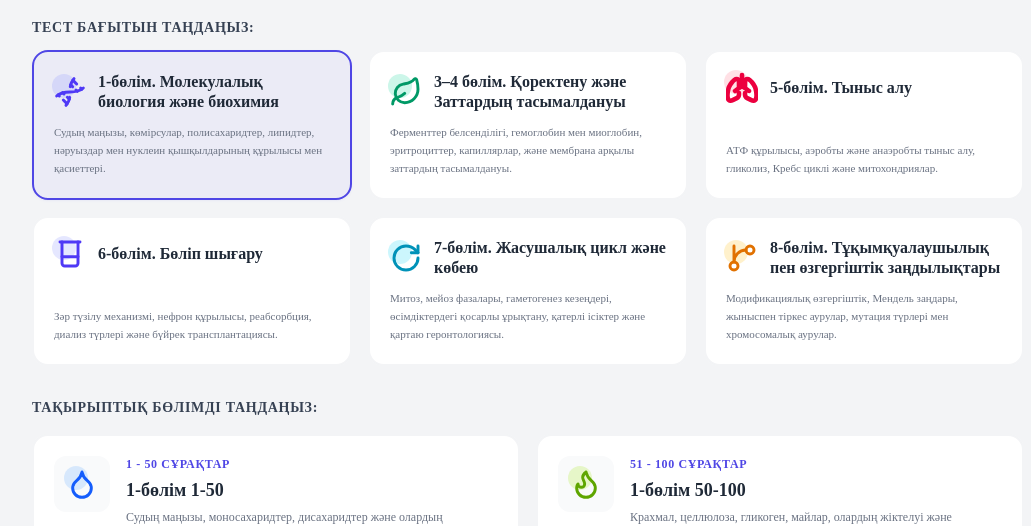
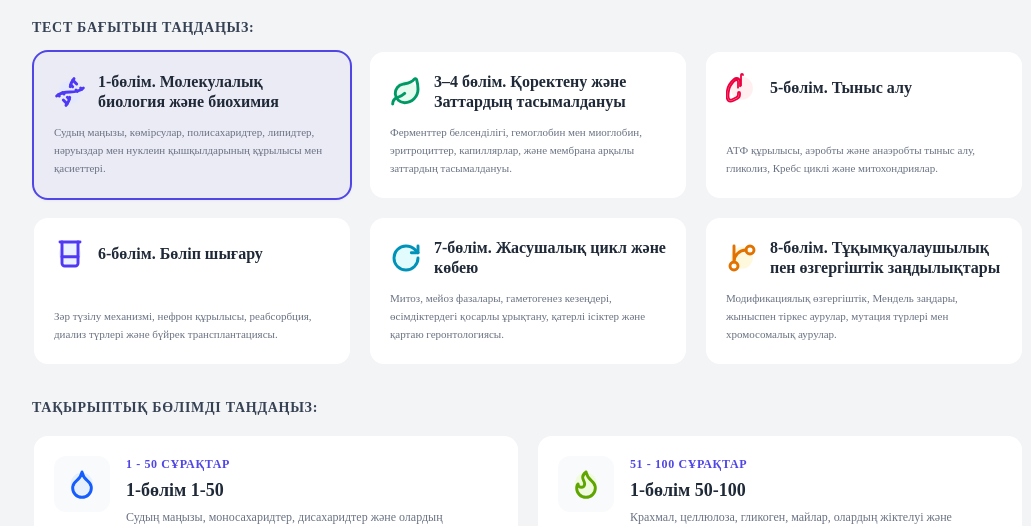
Before and after one commit to nuran-command/biology-quiz, a React (Vite) app: page / in a window 1280 px wide. Shown: the part 277-803 px from the top of the page, without its empty margins (112-1143 px from the left). Built offline with nearby package versions, Linux system fonts and the light colour scheme; a web font is replaced by a local one.

Commit message:
Center background circle badge and make lungs icon outline thinner

```diff
--- a/src/components/SvgIcon.tsx
+++ b/src/components/SvgIcon.tsx
@@ -28,70 +28,70 @@ export const SvgIcon = ({ name, className = "w-8 h-8" }: Props) => {
     case 'dna':
       IconComponent = Dna;
       iconColorClass = "text-indigo-600";
-      badgeColorClass = "bg-indigo-400/20";
+      badgeColorClass = "bg-indigo-100/60";
       break;
     case 'nutrition':
       IconComponent = Leaf;
       iconColorClass = "text-emerald-600";
-      badgeColorClass = "bg-emerald-400/20";
+      badgeColorClass = "bg-emerald-100/60";
       break;
     case 'respiration':
       iconColorClass = "text-rose-600";
-      badgeColorClass = "bg-rose-400/20";
+      badgeColorClass = "bg-rose-100/60";
       customSvg = (
-        <svg viewBox="0 0 16 16" className="w-full h-full" fill="none" stroke="currentColor" strokeWidth="1.3" strokeLinecap="round" strokeLinejoin="round">
-          <path d="M8.5 1.5a.5.5 0 1 0-1 0v5.243L7 7.1V4.72C7 3.77 6.23 3 5.28 3c-.524 0-1.023.27-1.443.592-.431.332-.847.773-1.216 1.229-.736.908-1.347 1.946-1.58 2.48-.176.405-.393 1.16-.556 2.011-.165.857-.283 1.857-.241 2.759.04.867.233 1.79.838 2.33.67.6 1.622.556 2.741-.004l1.795-.897A2.5 2.5 0 0 0 7 11.264V10.5a.5.5 0 0 0-1 0v.764a1.5 1.5 0 0 1-.83 1.342l-1.794.897c-.978.489-1.415.343-1.628.152-.28-.25-.467-.801-.505-1.63-.037-.795.068-1.71.224-2.525.157-.82.357-1.491.491-1.8.19-.438.75-1.4 1.44-2.25.342-.422.703-.799 1.049-1.065.358-.276.639-.385.833-.385a.72.72 0 0 1 .72.72v3.094l-1.79 1.28a.5.5 0 0 0 .58.813L8 7.614l3.21 2.293a.5.5 0 1 0 .58-.814L10 7.814V4.72a.72.72 0 0 1 .72-.72c.194 0 .475.11.833.385.346.266.706.643 1.05 1.066.688.85 1.248 1.811 1.439 2.249.134.309.334.98.491 1.8.156.814.26 1.73.224 2.525-.038.829-.224 1.38-.505 1.63-.213.19-.65.337-1.628-.152l-1.795-.897A1.5 1.5 0 0 1 10 11.264V10.5a.5.5 0 0 0-1 0v.764a2.5 2.5 0 0 0 1.382 2.236l1.795.897c1.12.56 2.07.603 2.741.004.605-.54.798-1.463.838-2.33.042-.902-.076-1.902-.24-2.759-.164-.852-.38-1.606-.558-2.012-.232-.533-.843-1.571-1.579-2.479-.37-.456-.785-.897-1.216-1.229C11.743 3.27 11.244 3 10.72 3 9.77 3 9 3.77 9 4.72V7.1l-.5-.357z"/>
+        <svg viewBox="0 0 16 16" className="w-full h-full" fill="none" stroke="currentColor" strokeWidth="0.9" strokeLinecap="round" strokeLinejoin="round">
+          <path d="M8.5 1.5a.5.5 0 1 0-1 0v5.243L7 7.1V4.72C7 3.77 6.23 3 5.28 3c-.524 0-1.023.27-1.443.592-.431.332-.847.773-1.216 1.229-.736.908-1.347 1.946-1.58 2.48-.176.405-.393 1.16-.556 2.011-.165.857-.283 1.857-.241 2.759.04.867.233 1.79.838 2.33.67.6 1.622.556 2.741-.004l1.795-.897A2.5 2.5 0 0 0 7 11.264V10.5a.5.5 0 0 0-1 0v.764a1.5 1.5 0 0 1-.83 1.342l-1.794.897c-.978.489-1.415.343-1.628.152-.28-.25-.467-.801-.505-1.63-.037-.795.068-1.71.224-2.525.157-.82.357-1.491.491-1.8.19-.438.75-1.4 1.44-2.25.342-.422.703-.799 1.049-1.065.358-.276.639-.385.833-.385a.72.72 0 0 1 .72.72v3.094l-1.79/1.28a.5.5 0 0 0 .58.813L8 7.614l3.21 2.293a.5.5 0 1 0 .58-.814L10 7.814V4.72a.72.72 0 0 1 .72-.72c.194 0 .475.11.833.385.346.266.706.643 1.05 1.066.688.85 1.248 1.811 1.439 2.249.134.309.334.98.491 1.8.156.814.26 1.73.224 2.525-.038.829-.224 1.38-.505 1.63-.213.19-.65.337-1.628-.152l-1.795-.897A1.5 1.5 0 0 1 10 11.264V10.5a.5.5 0 0 0-1 0v.764a2.5 2.5 0 0 0 1.382 2.236l1.795.897c1.12.56 2.07.603 2.741.004.605-.54.798-1.463.838-2.33.042-.902-.076-1.902-.24-2.759-.164-.852-.38-1.606-.558-2.012-.232-.533-.843-1.571-1.579-2.479-.37-.456-.785-.897-1.216-1.229C11.743 3.27 11.244 3 10.72 3 9.77 3 9 3.77 9 4.72V7.1l-.5-.357z"/>
         </svg>
       );
       break;
     case 'excretion':
       IconComponent = Beaker;
       iconColorClass = "text-indigo-600";
-      badgeColorClass = "bg-indigo-400/20";
+      badgeColorClass = "bg-indigo-100/60";
       break;
     case 'cell_cycle':
       IconComponent = RotateCw;
       iconColorClass = "text-cyan-600";
-      badgeColorClass = "bg-cyan-400/20";
+      badgeColorClass = "bg-cyan-100/60";
       break;
     case 'genetics':
       IconComponent = GitBranch;
       iconColorClass = "text-amber-600";
-      badgeColorClass = "bg-amber-400/20";
+      badgeColorClass = "bg-amber-100/60";
       break;
     case 'water':
       IconComponent = Droplet;
       iconColorClass = "text-blue-600";
-      badgeColorClass = "bg-blue-400/20";
+      badgeColorClass = "bg-blue-100/60";
       break;
     case 'lipid':
       IconComponent = Flame;
       iconColorClass = "text-lime-600";
-      badgeColorClass = "bg-lime-400/20";
+      badgeColorClass = "bg-lime-100/60";
       break;
     case 'transport':
       IconComponent = ArrowLeftRight;
       iconColorClass = "text-teal-600";
-      badgeColorClass = "bg-teal-400/20";
+      badgeColorClass = "bg-teal-100/60";
       break;
     case 'aging':
       IconComponent = Hourglass;
       iconColorClass = "text-orange-600";
-      badgeColorClass = "bg-orange-400/20";
+      badgeColorClass = "bg-orange-100/60";
       break;
     case 'hospital':
       IconComponent = Hospital;
       iconColorClass = "text-pink-600";
-      badgeColorClass = "bg-pink-400/20";
+      badgeColorClass = "bg-pink-100/60";
       break;
     case 'book':
       IconComponent = BookOpen;
       iconColorClass = "text-slate-600";
-      badgeColorClass = "bg-slate-400/20";
+      badgeColorClass = "bg-slate-100";
       break;
     case 'virus':
       iconColorClass = "text-rose-600";
-      badgeColorClass = "bg-rose-400/20";
+      badgeColorClass = "bg-rose-100/60";
       customSvg = (
         <svg viewBox="0 0 24 24" className="w-full h-full" fill="none" stroke="currentColor" strokeWidth="2.2" strokeLinecap="round" strokeLinejoin="round">
           <path d="M12 2v2M12 20v2M4.93 4.93l1.41 1.41M17.66 17.66l1.41 1.41M2 12h2M20 12h2M6.34 17.66l-1.41 1.41M19.07 4.93l-1.41 1.41" />
@@ -105,9 +105,9 @@ export const SvgIcon = ({ name, className = "w-8 h-8" }: Props) => {
 
   return (
     <div className={`relative flex items-center justify-center ${className}`}>
-      {/* Duotone Accent Circle */}
+      {/* Centered Background Circle */}
       {badgeColorClass && (
-        <span className={`absolute -top-0.5 -left-0.5 w-[75%] h-[75%] rounded-full ${badgeColorClass} blur-[0.5px]`} />
+        <span className={`absolute top-1/2 left-1/2 transform -translate-x-1/2 -translate-y-1/2 w-[70%] h-[70%] rounded-full ${badgeColorClass}`} />
       )}
 
       {/* Front Vector Line Icon */}
```
